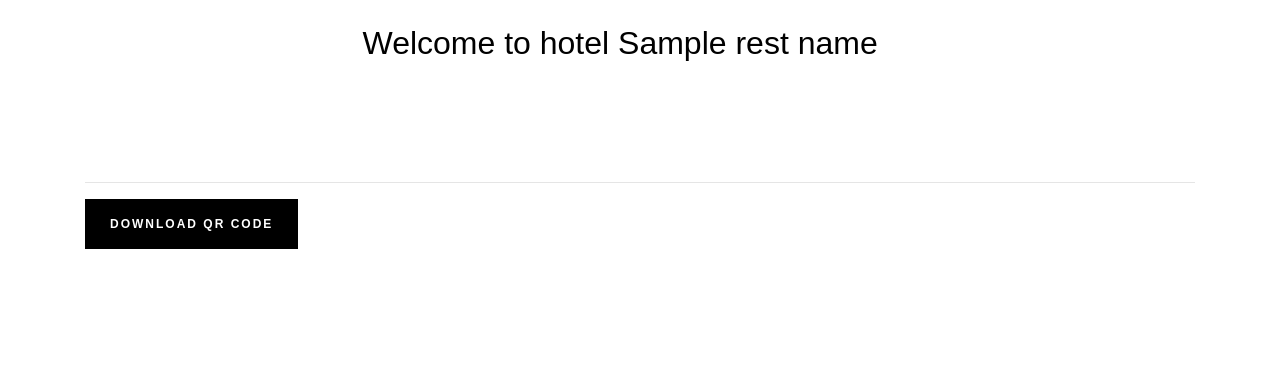
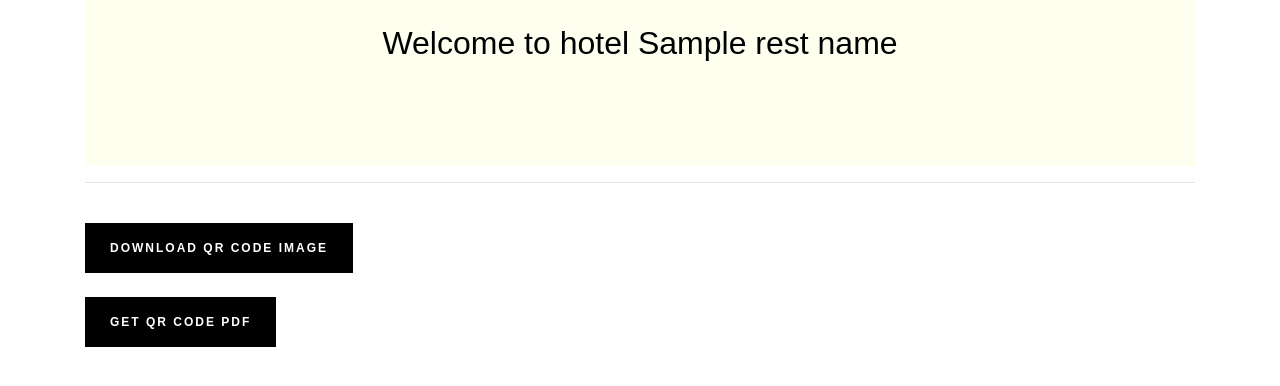
Before and after one commit to girishvr/FreeMenu, a Flask app: template templates/get_qr.html in a window 1280 px wide. Shown: the top 386 px of the page. Run offline with Flask 3, Linux system fonts and the light colour scheme; the template is opened without the code that fills it: most values are stand-ins (such as "Sample title", 1, 10 or a date in 2020); some libraries are stand-ins or nearby versions.

Commit message:
QR code image and PDF option

```diff
--- a/static/index_custom.css
+++ b/static/index_custom.css
@@ -9,6 +9,7 @@
 h1, h2, h3, h4, h5, h6 {
     font-family: "Cairo", sans-serif;
     color: #000;
+    text-align: center;
 }
 
 /*Align image in qr page to ceter of the page*/
--- a/templates/base.html
+++ b/templates/base.html
@@ -19,6 +19,10 @@
     <link rel="stylesheet" href="/static/dist/css/pheasant-demure-buttons-layout.css" type="text/css" media="all" />
     <!-- Pheasant Demure Buttons: Required -->
     <link rel="stylesheet" href="/static/dist/css/pheasant-demure-buttons.css" type="text/css" media="all" />
+
+    <!-- HTML to Canvas for QR image  -->
+    <script src="https://cdnjs.cloudflare.com/ajax/libs/html2canvas/0.4.1/html2canvas.js"></script>
+    <script src="https://cdnjs.cloudflare.com/ajax/libs/pdfmake/0.2.7/pdfmake.min.js" integrity="sha512-a9NgEEK7tsCvABL7KqtUTQjl69z7091EVPpw5KxPlZ93T141ffe1woLtbXTX+r2/8TtTvRX/v4zTL2UlMUPgwg==" crossorigin="anonymous" referrerpolicy="no-referrer"></script>
 
     <!-- Google Fonts: Recommended -->
     <!-- <link rel="preconnect" href="https://fonts.googleapis.com"> -->
--- a/templates/get_qr.html
+++ b/templates/get_qr.html
@@ -6,6 +6,13 @@
 
 	<body>
 
+		<style type="text/css">
+			.qr-view {
+				background-color: ivory;
+			}
+		</style>
+
+		<div class="qr-view" id="qr-view">
 		<br>
 		<h2 class="center">Welcome to hotel {{rest_name}}</h2>
 		<br>
@@ -24,10 +31,58 @@
 		<br>
 		<br>
 
+		<!-- qr-view -->
+		</div>
+
+
 		<hr>
+		<br>
 
 		<!-- Download the Qr Code -->
-		<a class="pheasant-demure-button solid dark" href="{{ qrcode(rest_link) }}" download="{{rest_name}}-Restaurant-Menu.png"> DOWNLOAD QR CODE </a>
+		<a class="pheasant-demure-button solid dark" href="{{ qrcode(rest_link) }}" download="{{rest_name}}-Restaurant-Menu.png"> DOWNLOAD QR CODE IMAGE </a>
+
+		<br>
+
+		<br>
+
+		<button type="button" id="btn-download" class="pheasant-demure-button solid dark" >
+          <span class="label" >GET QR CODE PDF</span>
+        </button>
+
+		<script>
+			$('#btn-download').click(function () {
+            html2canvas(document.getElementById('qr-view'), {
+               onrendered: function(canvas) {
+
+           	        // const imgProps= pdf.getImageProperties(imgData);
+			        // const pdfWidth = pdf.internal.pageSize.getWidth();
+			        // const pdfHeight = (imgProps.height * pdfWidth) / imgProps.width;
+			        // pdf.addImage(imgData, 'PNG', 0, 0, pdfWidth, pdfHeight);
+			        // pdf.save('download.pdf');
+               		console.log(canvas.width);
+               		console.log(canvas.height);
+
+                   var data = canvas.toDataURL("image/png");
+                   var docDefinition = {
+	                   	pageSize: {
+		                    width: canvas.width,
+		                    height: canvas.height
+		                },
+                       content: [{
+                               image: data,
+                                width: canvas.width,
+			                    height: canvas.height
+                           }],
+                       pageMargins: [ 0, 0, 0, 0 ]
+                   };
+
+                   pdfMake.createPdf(docDefinition).download("{{rest_name}}-Restaurant-Menu.pdf");
+               },
+               logging: true,
+               useCORS:true,
+           });
+           });
+		</script>
 
 	</body>
 
```
